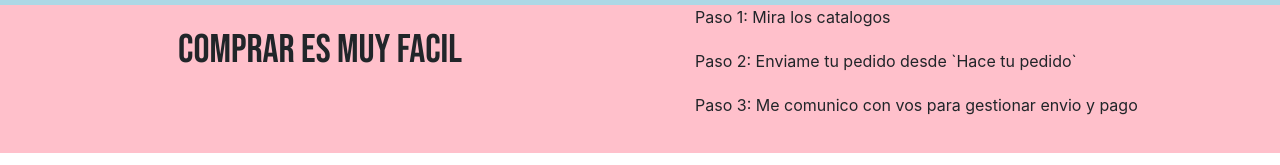
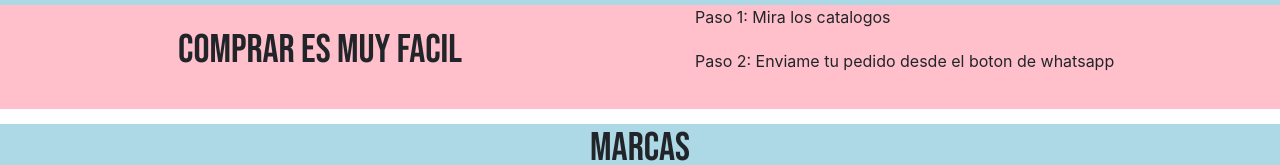
Before and after one commit to Pilarm26/pilarbrero, a website: page index.html in a window 1280 px wide. Shown: the part 773-938 px from the top of the page. Drawn offline with nearby package versions, Linux system fonts and the light colour scheme.

Commit message:
cambio comprar es facil

```diff
--- a/index.html
+++ b/index.html
@@ -74,8 +74,7 @@
         <div class="col-sm-12 col-md-6 col-lg-6 col-xl-6 col-12">
           <ul class="pasos animate__animated animate__backInLeft">
             <li>Paso 1: Mira los catalogos</li>
-            <li>Paso 2: Enviame tu pedido desde `Hace tu pedido`</li>
-            <li>Paso 3: Me comunico con vos para gestionar envio y pago</li>
+            <li>Paso 2: Enviame tu pedido desde el boton de whatsapp</li>
           </ul>
         </div>
       </div>
```
